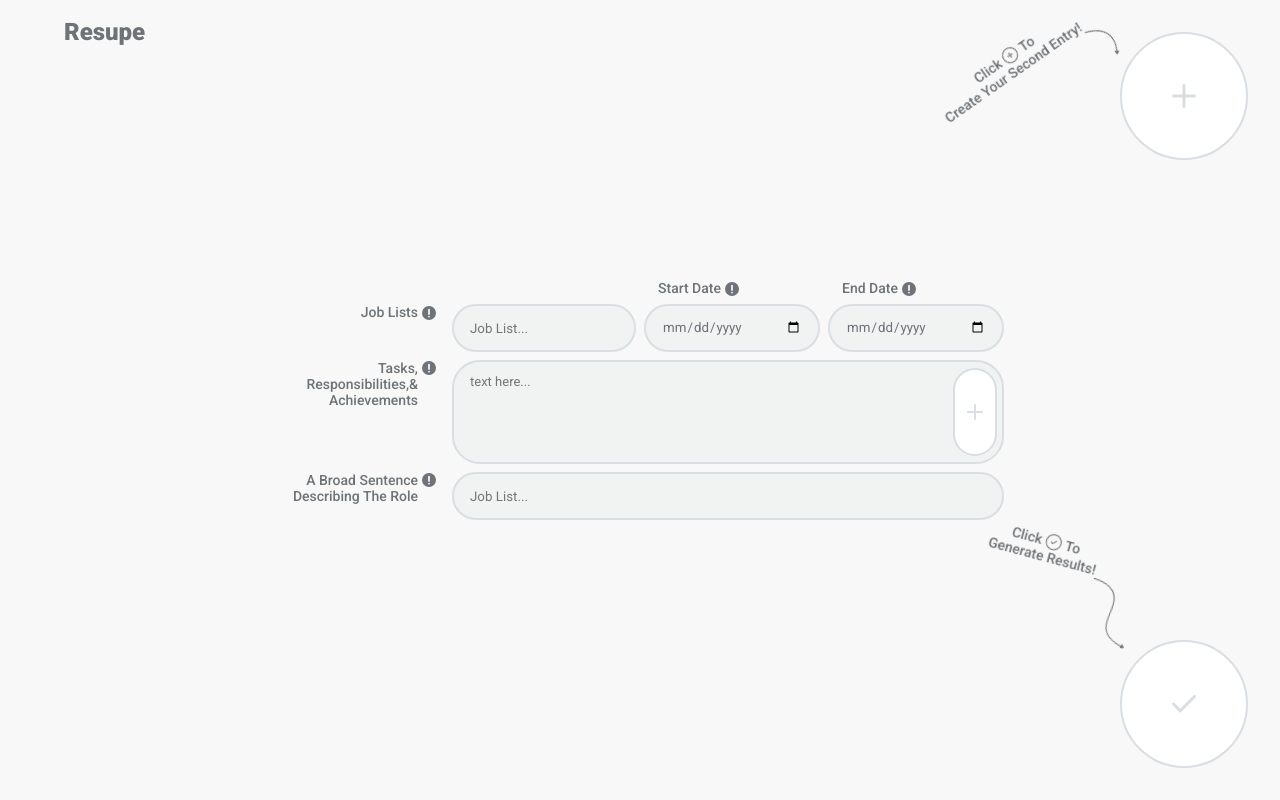
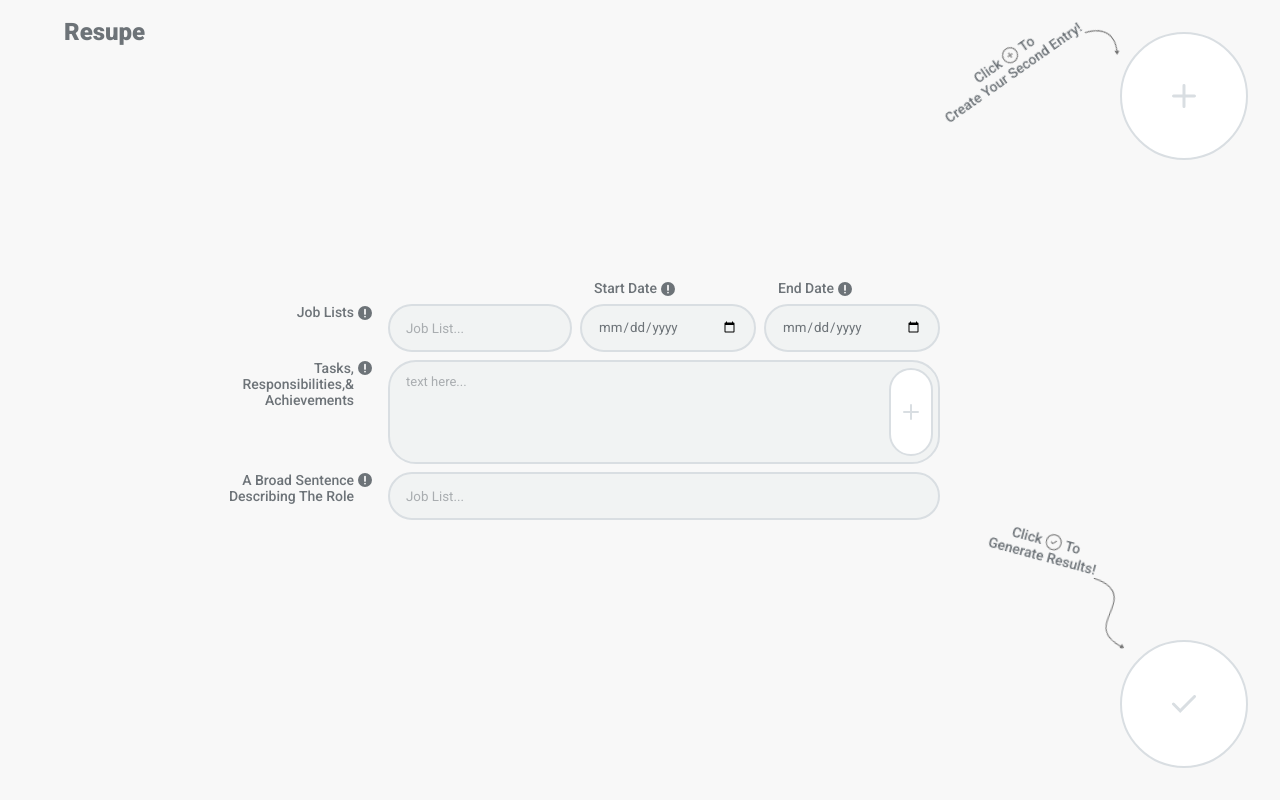
Before and after one commit to DoctorAcid/Resupe, a React (Create React App) app: page / in a window 1280 px wide. Built offline with nearby package versions, Linux system fonts and the light colour scheme.

Commit message:
frontend update

```diff
--- a/src/App.css
+++ b/src/App.css
@@ -6,7 +6,6 @@
     padding: 0;
     font-family: roboto, sans-serif;
     color: #6D7378;
-    transition: all ease-in 0.3s;
 }
 
 body {
@@ -38,16 +37,16 @@ h3 {
 ::-webkit-scrollbar {
     height: 6px;
     width: 4px;
-  }
+}
 
-  ::-webkit-scrollbar-track {
+::-webkit-scrollbar-track {
     margin-block: 0.5em;
     border-radius: 6px;
     background: transparent;
-  }
+}
 
-  ::-webkit-scrollbar-thumb {
+::-webkit-scrollbar-thumb {
     background: #adb5bd;
     border-radius: 6px;
     cursor: pointer;
-  }
+}
--- a/src/Pages/Main.tsx
+++ b/src/Pages/Main.tsx
@@ -24,9 +24,11 @@ const Wrapper = styled.div`
   align-items: center;
   width: 800px;
   max-width: 90%;
+  margin-left: -128px;
   opacity: 0;
   transition: opacity ease-in 0.3s;
   @media (max-width: 742px) {
+    margin-left: 0px;
     .shiftTitle {
       flex-direction: column;
       gap: 8px;
@@ -48,11 +50,10 @@ const LargeButton = styled.div`
     transform: scale(1.1);
     background-color: #d9dee2;
     box-shadow: 8px 8px 40px 0px #0000000d;
-    border: 2px solid #6d7378;
   }
 
   &:hover svg path {
-    fill: #6d7378;
+    fill: #fff;
   }
 `;
 
@@ -70,7 +71,6 @@ const BottomSection = styled(Column)`
 const ContentWrap = styled.div`
   display: flex;
   flex-direction: column;
-  gap: 48px;
   justify-content: center;
   align-items: center;
   padding: 128px 0;
@@ -78,7 +78,31 @@ const ContentWrap = styled.div`
 
 const Content = styled.div`
   display: flex;
+  align-items: center;
+  padding: 48px 0;
   transition: all ease-in 0.3s;
+`;
+
+const DeleteButton = styled.div`
+  display: flex;
+  position: absolute;
+  justify-content: center;
+  align-items: center;
+  width: 64px;
+  height: 64px;
+  left: 64px;
+  background-color: #f1f3f3;
+  border-radius: 32px;
+  transition: all ease-in 0.3s;
+  z-index: 1;
+  &:hover {
+    background-color: #fff;
+  }
+
+  &:hover svg path {
+    fill: red;
+    transition: all ease-in 0.3s;
+  }
 `;
 
 const Main = () => {
@@ -92,6 +116,8 @@ const Main = () => {
   const newEntry = useRef<HTMLDivElement>(null);
   const [entry, setEntry] = useState([0]);
   const [clicked, setClicked] = useState(false);
+  const [topPosition, setTopPosition] = useState(0);
+  const [wrapHeight, setWrapHeight] = useState(0);
 
   useEffect(() => {
     if (mainWrap.current) {
@@ -103,6 +129,20 @@ const Main = () => {
     setEntry([...entry, entry.length]);
     setClicked(true);
   };
+
+  useEffect(() => {
+    if (topPosition === 1 && appWrap.current && contentWrap.current) {
+      appWrap.current.style.justifyContent = "flex-start";
+      contentWrap.current.style.top = "160px";
+    }
+  });
+
+  useEffect(() => {
+    if (topPosition === 0 && appWrap.current && contentWrap.current) {
+      appWrap.current.style.justifyContent = "center";
+      contentWrap.current.style.top = "0px";
+    }
+  });
 
   useEffect(() => {
     if (
@@ -155,6 +195,22 @@ const Main = () => {
     }
   });
 
+  const removeContent = (index: number) => {
+    setEntry(entry.filter((field, i) => i !== index));
+    if (entry.length < 3) {
+      setEntry([0]);
+    }
+
+    if (mainWrap.current && appWrap.current && contentWrap.current) {
+      const wrapHeight = mainWrap.current.offsetHeight;
+      if (wrapHeight > 160) {
+        appWrap.current.style.justifyContent = "center";
+        contentWrap.current.style.top = "0px";
+      }
+      setWrapHeight(wrapHeight);
+    }
+  };
+
   return (
     <Wrap ref={appWrap}>
       <Wrapper ref={mainWrap}>
@@ -165,8 +221,12 @@ const Main = () => {
             {entry.map((index) => {
               if (index === 0) {
                 return (
-                  <Content>
-                    <MainContainer />
+                  <Content key={index}>
+                    <MainContainer
+                      titleOpacity={true}
+                      setTopPosition={setTopPosition}
+                      wrapHeight={wrapHeight}
+                    />
                   </Content>
                 );
               }
@@ -177,8 +237,31 @@ const Main = () => {
                   classNames="main"
                   key={index}
                 >
-                  <Content className="content" ref={newEntry}>
-                    <MainContainer />
+                  <Content
+                    className="content mainContent"
+                    ref={newEntry}
+                    key={index}
+                  >
+                    <DeleteButton onClick={() => removeContent(index)}>
+                      <svg
+                        xmlns="http://www.w3.org/2000/svg"
+                        width="18"
+                        height="22"
+                        viewBox="0 0 18 22"
+                      >
+                        <path
+                          id="Union_11"
+                          data-name="Union 11"
+                          d="M3.286,22a2,2,0,0,1-2-2V5.5H16.715V20a2,2,0,0,1-2,2ZM12.215,8.893v9.715a.643.643,0,1,0,1.285,0V8.893a.643.643,0,1,0-1.285,0Zm-3.857,0v9.715a.643.643,0,0,0,1.286,0V8.893a.643.643,0,0,0-1.286,0Zm-3.857,0v9.715a.643.643,0,0,0,1.286,0V8.893a.643.643,0,0,0-1.286,0ZM0,4.125v-.75a2,2,0,0,1,2-2H6.429A1.375,1.375,0,0,1,7.8,0H10.2a1.375,1.375,0,0,1,1.375,1.375H16a2,2,0,0,1,2,2v.75Z"
+                          fill="#d9dee2"
+                        />
+                      </svg>
+                    </DeleteButton>
+                    <MainContainer
+                      setTopPosition={setTopPosition}
+                      titleOpacity={false}
+                      wrapHeight={wrapHeight}
+                    />
                   </Content>
                 </CSSTransition>
               );
--- a/src/components/Inputs/inputs.tsx
+++ b/src/components/Inputs/inputs.tsx
@@ -1,7 +1,7 @@
 import React from "react";
 import styled from "styled-components";
 
-export const Input = styled.input`
+export const Input = styled("input")`
   width: 100%;
   height: 48px;
   padding: 12px 16px;
@@ -12,13 +12,11 @@ export const Input = styled.input`
   background-color: #f1f3f3;
   transition: all ease-in 0.3s;
   min-width: 128px;
+  ::placeholder {
+    color: #a9adb0;
+  }
   &:hover {
     border: 2px solid #6d7378;
-  }
-
-  &:focus {
-    background-color: #d9dee2;
-    border: 2px solid #d9dee2;
   }
 `;
 
@@ -35,12 +33,10 @@ export const LargeInput = styled.textarea`
   vertical-align: text-top;
   resize: none;
   transition: all ease-in 0.3s;
+  ::placeholder {
+    color: #a9adb0;
+  }
   &:hover {
     border: 2px solid #6d7378;
   }
-
-  &:focus {
-    background-color: #d9dee2;
-    border: 2px solid #d9dee2;
-  }
 `;
--- a/src/components/MainContent/MainContainer.tsx
+++ b/src/components/MainContent/MainContainer.tsx
@@ -5,6 +5,12 @@ import { Column } from "../Containers/Column";
 import { Row } from "../Containers/Row";
 import { Input, LargeInput } from "../Inputs/inputs";
 import TitleTag from "../TitleTag/TitleTag";
+
+interface Props {
+  setTopPosition: React.Dispatch<React.SetStateAction<number>>;
+  titleOpacity: boolean;
+  wrapHeight: number;
+}
 
 const AddTasks = styled.div`
   position: absolute;
@@ -22,12 +28,12 @@ const AddTasks = styled.div`
   transition: all ease-in 0.3s;
   &:hover {
     border: 2px solid #6d7378;
-    background-color: #d9dee2;
     box-shadow: 8px 8px 40px 0px #0000000d;
-    transform: scale(1.04);
+    transform: scale(1.02);
   }
 
   &:hover svg path {
+    transition: all ease-in 0.3s;
     fill: #6d7378;
   }
 `;
@@ -52,7 +58,7 @@ const TopSection = styled(Column)`
   gap: 8px;
 `;
 
-const MainContainer = () => {
+const MainContainer = ({ setTopPosition, titleOpacity, wrapHeight }: Props) => {
   const addTask = useRef<HTMLDivElement>(null);
   const addButt = useRef<HTMLDivElement>(null);
   const submitText = useRef<HTMLDivElement>(null);
@@ -63,6 +69,7 @@ const MainContainer = () => {
   const topSection = useRef<HTMLDivElement>(null);
   const [inputFields, setInputFields] = useState([0]);
   const [clicked, setClicked] = useState(false);
+  const [lInputHeight, setLInputHeight] = useState(true);
 
   useEffect(() => {
     if (textArea.current && clicked && inputFields.length > 2) {
@@ -75,6 +82,7 @@ const MainContainer = () => {
 
   const handleClick = () => {
     setClicked(true);
+
     setInputFields([...inputFields, inputFields.length]);
     if (inputFields.length > 0) {
       if (textArea.current) {
@@ -93,6 +101,13 @@ const MainContainer = () => {
       }
 
       if (topSection.current) {
+        const contPosition = topSection.current.getBoundingClientRect().top;
+        if (contPosition < 160) {
+          setTopPosition(1);
+        }
+      }
+
+      if (topSection.current) {
         topSection.current.scrollIntoView({
           behavior: "smooth",
           block: "center",
@@ -100,6 +115,7 @@ const MainContainer = () => {
         });
       }
     }
+    setLInputHeight(false);
   };
 
   useEffect(() => {
@@ -132,59 +148,106 @@ const MainContainer = () => {
     }
   });
 
+  const removeInput = (index: number) => {
+    setInputFields(inputFields.filter((field, i) => i !== index));
+    if (addTaskButt.current && inputFields.length < 4) {
+      addTaskButt.current.style.height = "104px";
+    }
+    if (addTaskButt.current && inputFields.length < 3) {
+      addTaskButt.current.style.position = "absolute";
+      addTaskButt.current.style.height = "88px";
+      addTaskButt.current.style.right = "7px";
+      setLInputHeight(true);
+    }
+
+    if (topSection.current) {
+      if (wrapHeight > 250) {
+        setTopPosition(0);
+        console.log("got here");
+      }
+    }
+  };
+
   return (
     <TopSection ref={topSection}>
       <Row gap="sm" justify="fe" align="fe" style={{ flexWrap: "wrap" }}>
         <Row className="shiftTitle" align="fs" gap="md" style={{ flex: "1" }}>
-          <TitleTag justify="fe" title="Job Lists" />
+          <TitleTag
+            justify="fe"
+            title="Job Lists"
+            titleOpacity={titleOpacity}
+          />
           <Input placeholder="Job List..." />
         </Row>
 
         <Row gap="sm" style={{ flex: "1" }}>
           <Column gap="sm">
-            <TitleTag title="Start Date" marginLeft="14px" />
-            <Input type={"date"} />
+            <TitleTag
+              title="Start Date"
+              marginLeft="14px"
+              titleOpacity={titleOpacity}
+            />
+            <Input type={"date"} placeholder="__/__/___" />
           </Column>
 
           <Column gap="sm">
-            <TitleTag title="End Date" marginLeft="14px" />
-            <Input className="smallInput" type={"date"} />
+            <TitleTag
+              title="End Date"
+              marginLeft="14px"
+              titleOpacity={titleOpacity}
+            />
+            <Input
+              className="smallInput"
+              type={"date"}
+              placeholder="__/__/___"
+            />
           </Column>
         </Row>
       </Row>
 
       <Row className="shiftTitle" align="fs" justify="c" gap="md">
-        <TitleTag align="fs" title="Tasks, Responsibilities,& Achievements" />
+        <TitleTag
+          align="fs"
+          title="Tasks, Responsibilities,& Achievements"
+          titleOpacity={titleOpacity}
+        />
         <Row gap="sm">
           <TransitionGroup style={{ width: "100%" }}>
             <Row ref={textArea}>
               {inputFields.map((field, index) => {
                 if (index === 0) {
                   return (
-                    <InputContaner>
+                    <InputContaner key={index}>
                       <LargeInput
                         ref={largeInput}
-                        key={index}
                         placeholder="text here..."
                         style={{
-                          height: "104px",
+                          height: lInputHeight ? "104px" : "48px",
                         }}
                       />
                     </InputContaner>
                   );
                 }
                 return (
-                  <CSSTransition in={clicked} timeout={300} classNames="main">
+                  <CSSTransition
+                    in={clicked}
+                    timeout={300}
+                    classNames="main"
+                    key={index}
+                  >
                     <InputContaner className="content">
                       <LargeInput
                         ref={largeInput}
                         key={index}
                         placeholder="text here..."
                         style={{
-                          height: "48px",
+                          height: lInputHeight ? "104px" : "48px",
                         }}
                       />
-                      <DeleteButton>
+                      <DeleteButton
+                        onClick={() => removeInput(index)}
+                        key={index}
+                      >
                         <svg
                           xmlns="http://www.w3.org/2000/svg"
                           width="14"
@@ -228,6 +291,7 @@ const MainContainer = () => {
           align="fs"
           justify="fe"
           title="A Broad Sentence Describing The Role"
+          titleOpacity={titleOpacity}
         />
         <Input placeholder="Job List..." />
       </Row>
--- a/src/components/NavBar/NavBar.tsx
+++ b/src/components/NavBar/NavBar.tsx
@@ -7,8 +7,13 @@ const NavWrap = styled.div`
   height: 64px;
   position: absolute;
   align-items: center;
+  left: 0;
   top: 0;
   padding: 0 64px;
+
+  @media (max-width: 640px) {
+    padding: 24px;
+  }
 `;
 
 const NavBar = () => {
```
Also changed, not shown: src/Pages/style.css (+19 -0 lines), src/components/TitleTag/TitleTag.tsx (+7 -0 lines).
